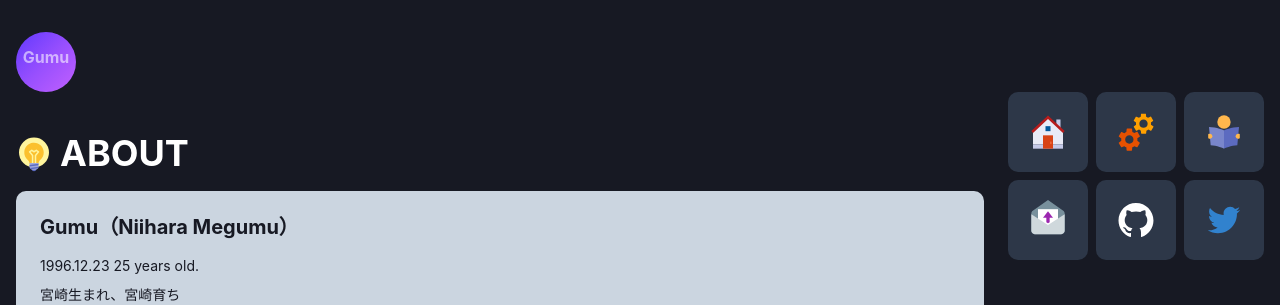
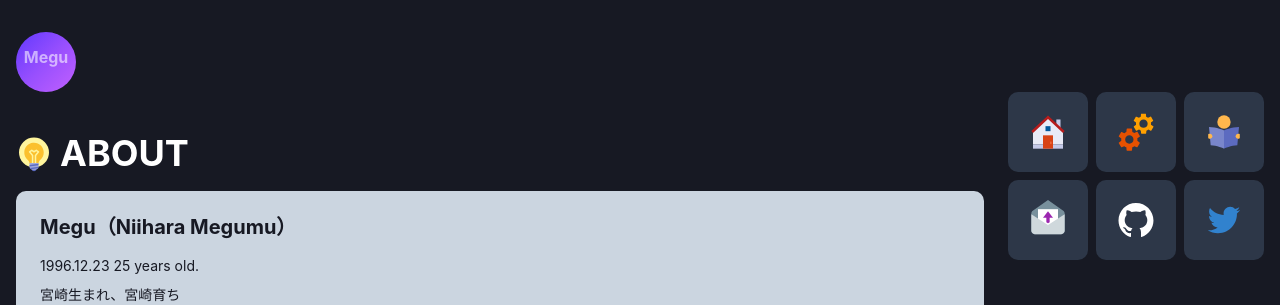
Before and after one commit to niiharamegumu/MegumuMe, a Next.js app: page / in a window 1280 px wide. Shown: the top 305 px of the page. Built offline with nearby package versions, Linux system fonts and the light colour scheme; no server answers.

Commit message:
update: gumu 2 megu.

```diff
--- a/src/components/Header.tsx
+++ b/src/components/Header.tsx
@@ -36,7 +36,7 @@ export const Header: VFC = () => {
               repeat: Infinity
             }}
           >
-            Gumu
+            Megu
           </ChakraMotion>
         </Flex>
       </Link>
--- a/src/pages/index.tsx
+++ b/src/pages/index.tsx
@@ -49,7 +49,7 @@ const Home: NextPage = () => {
           borderRadius={10}
           p={{ base: 4, md: 6 }}
         >
-          <HeadH3>Gumu（Niihara Megumu）</HeadH3>
+          <HeadH3>Megu（Niihara Megumu）</HeadH3>
           <Text fontSize="sm" as="p" mb={2}>
             1996.12.23 25 years old.
           </Text>
```
